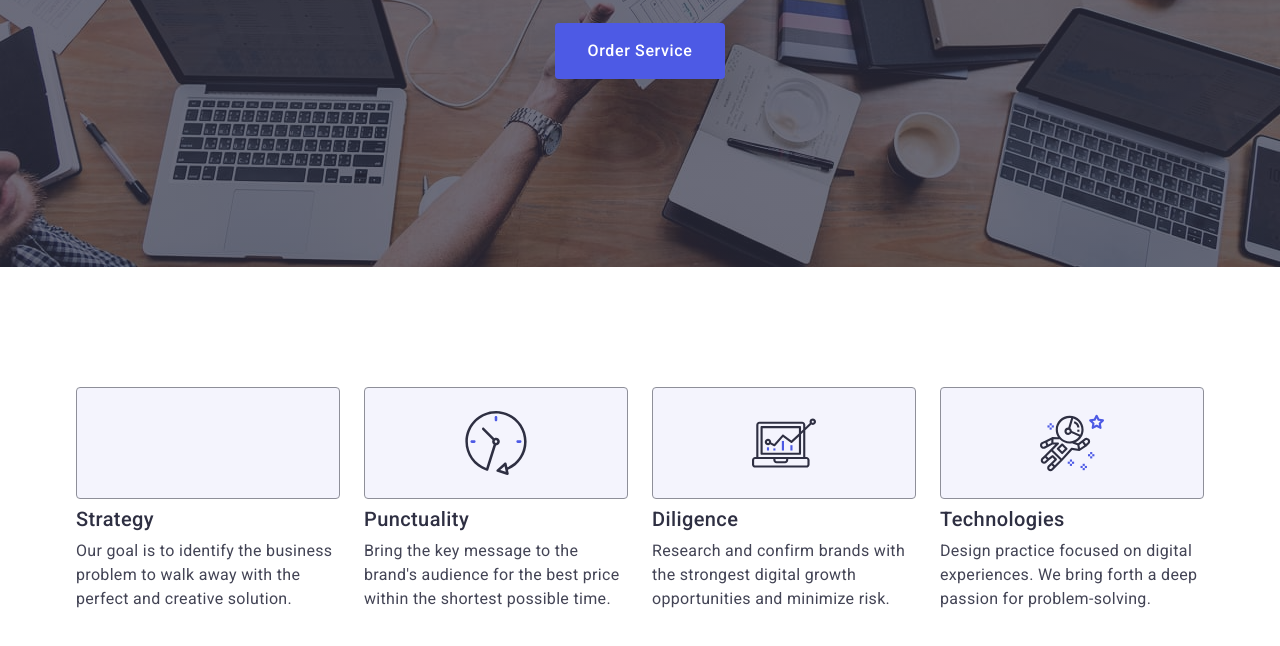
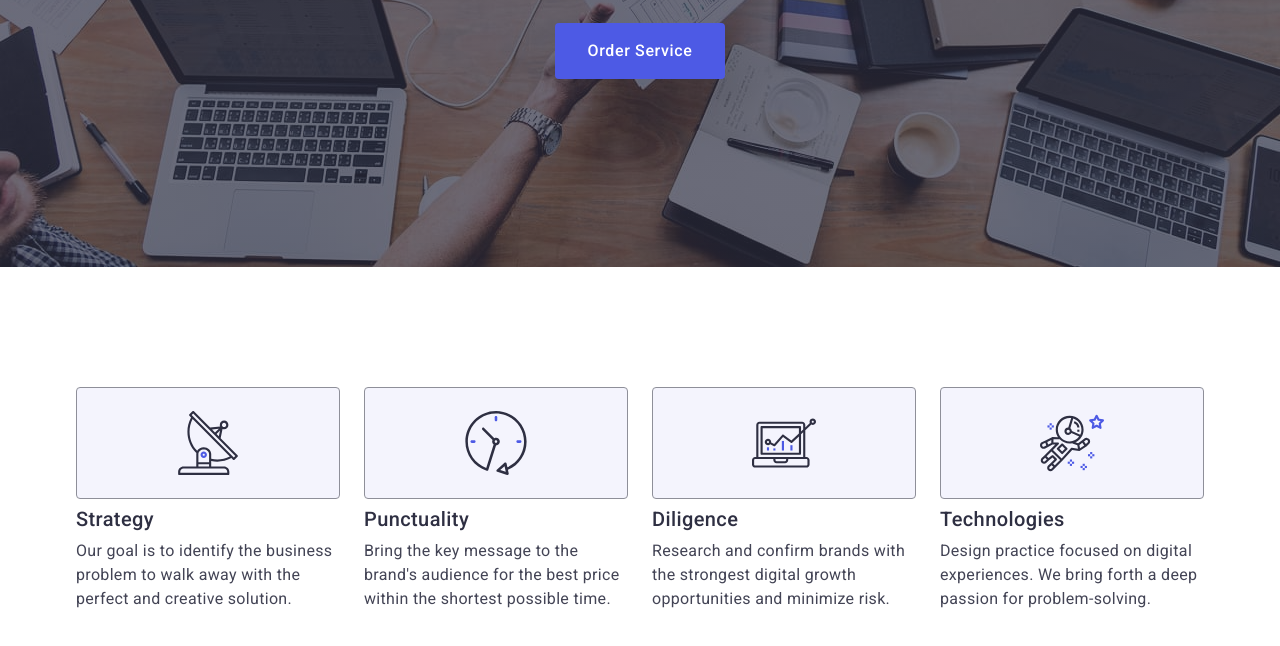
Before and after one commit to Svitwave/goit-markup-hw-04, a plain HTML site: page index.html in a window 1280 px wide. Shown: the part 406-1052 px from the top of the page. Drawn offline with nearby package versions, Linux system fonts and the light colour scheme.

Commit message:
Updates SVG image reference for antenna icon
Incorporates correct file path for the antenna icon in the SVG image reference.

Fixes #789

```diff
--- a/index.html
+++ b/index.html
@@ -71,7 +71,7 @@
             <li class="feature-item-first-item">
               <div class="features-icon-box">
                 <svg class="feature-svg-image" width="64" height="64">
-                  <use href="#icon-antenna-1"></use>
+                  <use href="./images/icons.svg#icon-antenna-1"></use>
                 </svg>
               </div>
               <h3 class="features-title">Strategy</h3>
```
